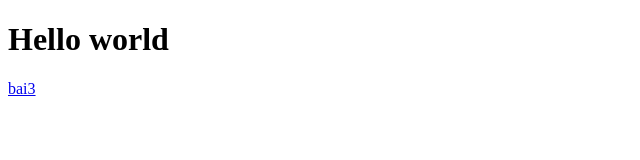
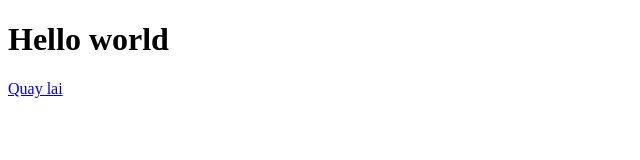
Before and after one commit to Hungdz3/java, a plain HTML site: page bai1_1.html in a window 1280 px wide. Shown: the full height of the page, 0-640 px from the left. Drawn offline with Linux system fonts and the light colour scheme.

Commit message:
Update bai1_1.html

```diff
--- a/bai1_1.html
+++ b/bai1_1.html
@@ -7,7 +7,7 @@
 </head>
 <body>
     <h1>Hello world</h1>
-     <a href="https://hungdz3.github.io/java/bai3.html">bai3</a><br>
+     <a href="https://hungdz3.github.io/java/">Quay lai</a><br>
 </body>
 <pre>
     <script>
```
